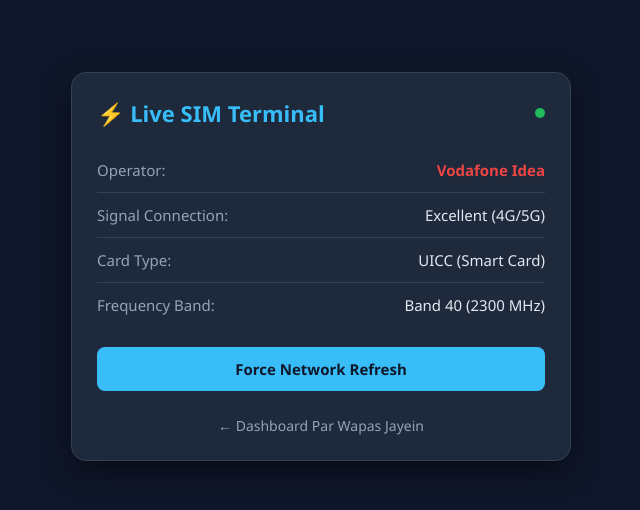
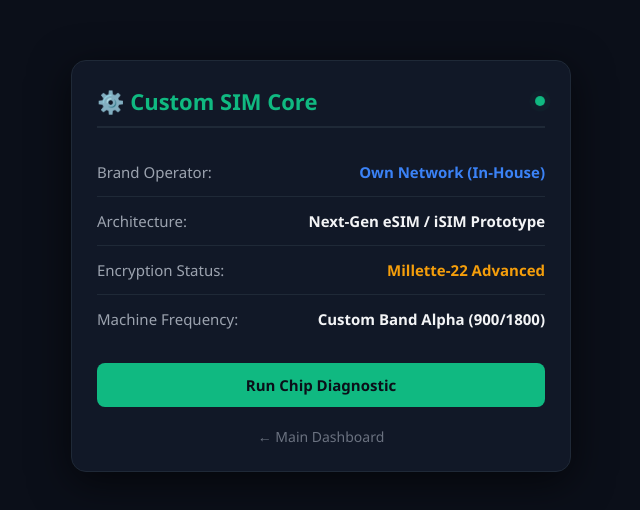
Before and after one commit to nishant18084/my-sim-project, a plain HTML site: page watch.html in a window 1280 px wide. Shown: the part 134-644 px from the top of the page, without its empty margins (319-959 px from the left). Drawn offline with Linux system fonts and the light colour scheme.

Commit message:
Update watch.html

```diff
--- a/watch.html
+++ b/watch.html
@@ -3,65 +3,64 @@
 <head>
     <meta charset="UTF-8">
     <meta name="viewport" content="width=device-width, initial-scale=1.0">
-    <title>Vi SIM Explorer - Watch Live</title>
+    <title>SIM Project - Watch Terminal</title>
     <style>
         * { margin: 0; padding: 0; box-sizing: border-box; font-family: 'Segoe UI', sans-serif; }
-        body { background-color: #0f172a; color: #f8fafc; padding: 20px; min-height: 100vh; display: flex; justify-content: center; align-items: center; }
-        .monitor-box { max-width: 500px; width: 100%; background: #1e293b; padding: 25px; border-radius: 15px; border: 1px solid #334155; box-shadow: 0 10px 30px rgba(0,0,0,0.5); }
-        h2 { color: #38bdf8; margin-bottom: 20px; font-size: 22px; display: flex; justify-content: space-between; align-items: center; }
-        .live-dot { width: 10px; height: 10px; background: #22c55e; border-radius: 50%; display: inline-block; animation: blink 1.5s infinite; }
-        @keyframes blink { 0%, 100% { opacity: 0.2; } 50% { opacity: 1; } }
-        .data-row { display: flex; justify-content: space-between; padding: 12px 0; border-bottom: 1px solid #334155; font-size: 15px; }
+        body { background-color: #0b0f19; color: #f1f5f9; padding: 20px; min-height: 100vh; display: flex; justify-content: center; align-items: center; }
+        .monitor-box { max-width: 500px; width: 100%; background: #111827; padding: 25px; border-radius: 15px; border: 1px solid #1f2937; box-shadow: 0 10px 40px rgba(0,0,0,0.6); }
+        h2 { color: #10b981; margin-bottom: 20px; font-size: 22px; display: flex; justify-content: space-between; align-items: center; border-bottom: 2px solid #1f2937; padding-bottom: 10px; }
+        .live-dot { width: 10px; height: 10px; background: #10b981; border-radius: 50%; display: inline-block; animation: pulse 2s infinite; }
+        @keyframes pulse { 0% { transform: scale(0.95); box-shadow: 0 0 0 0 rgba(16, 185, 129, 0.7); } 70% { transform: scale(1); box-shadow: 0 0 0 6px rgba(16, 185, 129, 0); } 100% { transform: scale(0.95); box-shadow: 0 0 0 0 rgba(16, 185, 129, 0); } }
+        .data-row { display: flex; justify-content: space-between; padding: 14px 0; border-bottom: 1px solid #1f2937; font-size: 15px; }
         .data-row:last-of-type { border-bottom: none; margin-bottom: 20px; }
-        .label { color: #94a3b8; }
-        .value { font-weight: 500; color: #e2e8f0; }
-        .btn-action { background: #38bdf8; color: #0f172a; border: none; padding: 12px; width: 100%; border-radius: 8px; font-weight: bold; font-size: 15px; cursor: pointer; margin-bottom: 10px; }
-        .btn-action:hover { background: #7dd3fc; }
-        .back-link { display: block; text-align: center; color: #94a3b8; text-decoration: none; font-size: 14px; margin-top: 15px; }
-        .back-link:hover { color: #f8fafc; }
+        .label { color: #9ca3af; }
+        .value { font-weight: bold; color: #f3f4f6; }
+        .btn-action { background: #10b981; color: #0b0f19; border: none; padding: 12px; width: 100%; border-radius: 8px; font-weight: bold; font-size: 15px; cursor: pointer; transition: 0.2s; }
+        .btn-action:hover { background: #34d399; }
+        .back-link { display: block; text-align: center; color: #6b7280; text-decoration: none; font-size: 14px; margin-top: 20px; }
+        .back-link:hover { color: #f3f4f6; }
     </style>
 </head>
 <body>
 
 <div class="monitor-box">
     <h2>
-        <span>⚡ Live SIM Terminal</span>
+        <span>⚙️ Custom SIM Core</span>
         <span class="live-dot"></span>
     </h2>
 
     <div class="data-row">
-        <span class="label">Operator:</span>
-        <span class="value" style="color: #ef4444; font-weight: bold;">Vodafone Idea</span>
+        <span class="label">Brand Operator:</span>
+        <span class="value" style="color: #3b82f6;">Own Network (In-House)</span>
     </div>
     <div class="data-row">
-        <span class="label">Signal Connection:</span>
-        <span class="value" id="signal">Excellent (4G/5G)</span>
+        <span class="label">Architecture:</span>
+        <span class="value">Next-Gen eSIM / iSIM Prototype</span>
     </div>
     <div class="data-row">
-        <span class="label">Card Type:</span>
-        <span class="value">UICC (Smart Card)</span>
+        <span class="label">Encryption Status:</span>
+        <span class="value" id="crypto" style="color: #f59e0b;">Millette-22 Advanced</span>
     </div>
     <div class="data-row">
-        <span class="label">Frequency Band:</span>
-        <span class="value" id="band">Band 40 (2300 MHz)</span>
+        <span class="label">Machine Frequency:</span>
+        <span class="value" id="freq">Custom Band Alpha (900/1800)</span>
     </div>
 
-    <button class="btn-action" onclick="refreshData()">Force Network Refresh</button>
+    <button class="btn-action" onclick="simulateTest()">Run Chip Diagnostic</button>
 
-    <!-- Wapas home page par jaane ke liye link -->
-    <a href="index.html" class="back-link">← Dashboard Par Wapas Jayein</a>
+    <a href="index.html" class="back-link">← Main Dashboard</a>
 </div>
 
 <script>
-    function refreshData() {
-        document.getElementById('signal').innerText = "Optimizing Network...";
-        document.getElementById('band').innerText = "Scanning Frequency...";
+    function simulateTest() {
+        document.getElementById('crypto').innerText = "Testing Keys...";
+        document.getElementById('freq').innerText = "Re-aligning Signals...";
 
         setTimeout(() => {
-            document.getElementById('signal').innerText = "Connected to 5G NSA";
-            document.getElementById('band').innerText = "Band 78 (3500 MHz)";
-            alert("Vi Network Parameters Refreshed Successfully!");
-        }, 1200);
+            document.getElementById('crypto').innerText = "SECURE (AES-256 Passed)";
+            document.getElementById('freq').innerText = "Frequency Stabilized ✅";
+            alert("Diagnostic Tool Update: Custom Chip is responding perfectly!");
+        }, 1500);
     }
 </script>
 
```
